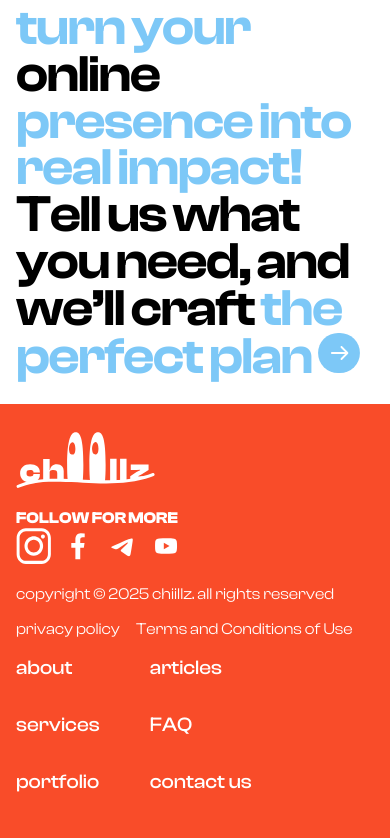
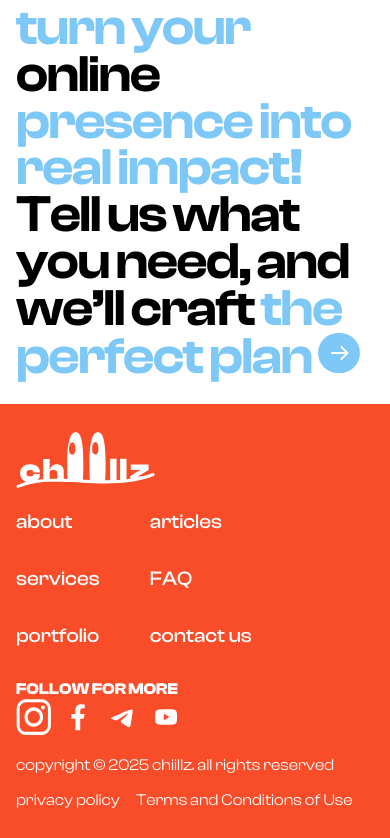
Before and after one commit to klukovka/chillz, a React (Vite) app: page /services/brands in a window 390 px wide. Shown: the part 3524-4362 px from the top of the page. Built offline with nearby package versions, Linux system fonts and the light colour scheme; a web font is replaced by a local one.

Commit message:
update footer

```diff
--- a/src/components/Footer.jsx
+++ b/src/components/Footer.jsx
@@ -1,3 +1,4 @@
+import { useMediaQuery } from "@mui/material";
 import { useTranslation } from "react-i18next";
 import logo from "../assets/craby_white.svg";
 import facebook from "../assets/facebook.svg";
@@ -9,10 +10,9 @@ import FooterNavigationBarItem from "./FooterNavigationItem";
 
 export default function Footer() {
   const { t } = useTranslation();
-  return (
-    <footer className={classes["main-footer"]}>
-      <div>
-        <img src={logo} alt="Chillz logo" className={classes["logo-image"]} />
+  const matches = useMediaQuery("(min-width:750px)");
+
+  const socialMedia = (
     <div className={classes["social-media"]}>
       <span>{t("follow_for_more").toUpperCase()}</span>
       <div>
@@ -22,6 +22,10 @@ export default function Footer() {
         <img src={youtube} alt="Youtube" />
       </div>
     </div>
+  );
+
+  const privacyPolicy = (
+    <>
       <p>
         {t("copyright").toLowerCase()} © {new Date().getFullYear()}
         {` chiillz. `} {t("all_rights_reserved").toLowerCase()}
@@ -30,12 +34,14 @@ export default function Footer() {
         <a href="/">{t("privacy_policy").toLowerCase()}</a>
         <a href="/">{t("terms_and_conditions")}</a>
       </div>
-      </div>
+    </>
+  );
+
+  const navigation = (
     <div className={classes["navigation"]}>
       <nav>
         <ul className={classes["footer-nav__items"]}>
           <FooterNavigationBarItem to="">
-              {" "}
             {t("about").toLowerCase()}
           </FooterNavigationBarItem>
           <FooterNavigationBarItem to="articles">
@@ -54,6 +60,29 @@ export default function Footer() {
         </ul>
       </nav>
     </div>
+  );
+
+  if (matches) {
+    return (
+      <footer className={classes["main-footer"]}>
+        <div>
+          <img src={logo} alt="Chillz logo" className={classes["logo-image"]} />
+          {socialMedia}
+          {privacyPolicy}
+        </div>
+        {navigation}
       </footer>
     );
   }
+
+  return (
+    <footer className={classes["main-footer"]}>
+      <div>
+        <img src={logo} alt="Chillz logo" className={classes["logo-image"]} />
+        {navigation}
+        {socialMedia}
+        {privacyPolicy}
+      </div>
+    </footer>
+  );
+}
```
Lines whose indentation alone changed are shown as unchanged.
